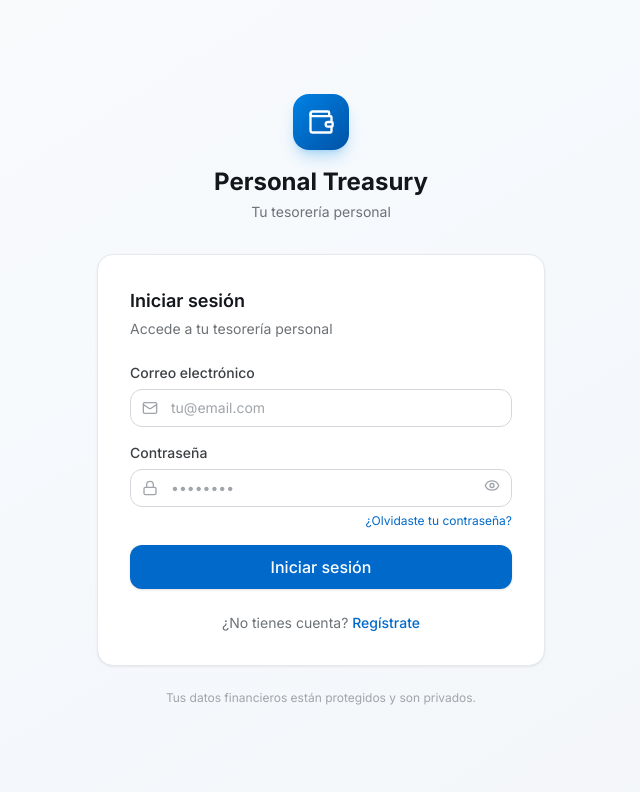
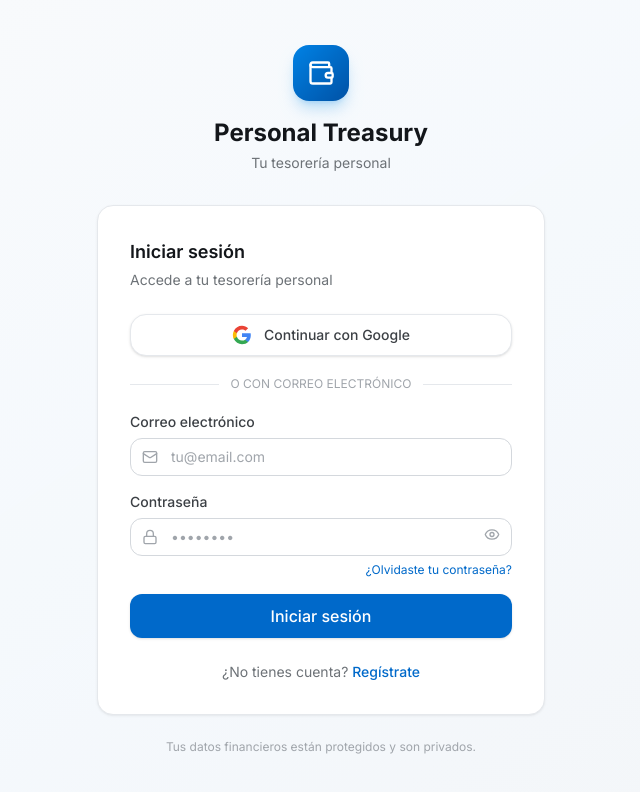
Before and after one commit to uurii99/Personal-Treasury, a React (Vite) app: page /login in a window 1280 px wide. Shown: the top 792 px of the page, without its empty margins (319-959 px from the left). Built offline with nearby package versions, Linux system fonts and the light colour scheme; no server answers.

Commit message:
feat: add Google OAuth sign in button and enhanced callback routing

```diff
--- a/src/pages/auth/AuthCallbackPage.tsx
+++ b/src/pages/auth/AuthCallbackPage.tsx
@@ -12,14 +12,26 @@
   useEffect(() => {
     const handleCallback = async () => {
       try {
-        const { error } = await supabase.auth.getSession();
-        if (error) {
+        const { data: { session }, error } = await supabase.auth.getSession();
+        if (error || !session) {
           console.error('Error en callback de autenticación:', error);
           navigate('/login?error=auth_callback_failed');
           return;
         }
-        navigate('/dashboard');
-      } catch {
+
+        const { data: profile } = await supabase
+          .from('profiles')
+          .select('onboarding_completed')
+          .eq('id', session.user.id)
+          .single();
+
+        if (profile && !profile.onboarding_completed) {
+          navigate('/onboarding');
+        } else {
+          navigate('/dashboard');
+        }
+      } catch (e) {
+        console.error('Error procesando callback:', e);
         navigate('/login?error=auth_callback_failed');
       }
     };
--- a/src/pages/auth/LoginPage.tsx
+++ b/src/pages/auth/LoginPage.tsx
@@ -138,10 +138,43 @@
             </div>
           )}
 
+          {/* Google Sign-in */}
+          <button
+            type="button"
+            onClick={handleGoogleLogin}
+            className="w-full flex items-center justify-center gap-3 px-4 py-2.5 rounded-xl border border-surface-200 dark:border-surface-700 bg-white dark:bg-surface-800 text-surface-700 dark:text-surface-200 hover:bg-surface-50 dark:hover:bg-surface-700/80 transition-all font-medium text-sm shadow-sm hover:shadow"
+          >
+            <svg className="w-5 h-5 shrink-0" viewBox="0 0 24 24">
+              <path
+                fill="#4285F4"
+                d="M22.56 12.25c0-.78-.07-1.53-.2-2.25H12v4.26h5.92c-.26 1.37-1.04 2.53-2.21 3.31v2.77h3.57c2.08-1.92 3.28-4.74 3.28-8.09z"
+              />
+              <path
+                fill="#34A853"
+                d="M12 23c2.97 0 5.46-.98 7.28-2.66l-3.57-2.77c-.98.66-2.23 1.06-3.71 1.06-2.86 0-5.29-1.93-6.16-4.53H2.18v2.84C3.99 20.53 7.7 23 12 23z"
+              />
+              <path
+                fill="#FBBC05"
+                d="M5.84 14.09c-.22-.66-.35-1.36-.35-2.09s.13-1.43.35-2.09V7.06H2.18C1.43 8.55 1 10.22 1 12s.43 3.45 1.18 4.94l2.85-2.22.81-.63z"
+              />
+              <path
+                fill="#EA4335"
+                d="M12 5.38c1.62 0 3.06.56 4.21 1.64l3.15-3.15C17.45 2.09 14.97 1 12 1 7.7 1 3.99 3.47 2.18 7.06l3.66 2.84c.87-2.6 3.3-4.52 6.16-4.52z"
+              />
+            </svg>
+            Continuar con Google
+          </button>
 
-
-
-          {/* Login Form */}
+          <div className="relative my-5">
+            <div className="absolute inset-0 flex items-center">
+              <div className="w-full border-t border-surface-200 dark:border-surface-800" />
+            </div>
+            <div className="relative flex justify-center text-xs uppercase">
+              <span className="bg-white dark:bg-surface-900 px-3 text-surface-400">
+                o con correo electrónico
+              </span>
+            </div>
+          </div>
           {mode === 'login' && (
             <form onSubmit={loginForm.handleSubmit(handleLogin)} className="space-y-4">
               <Input
```
